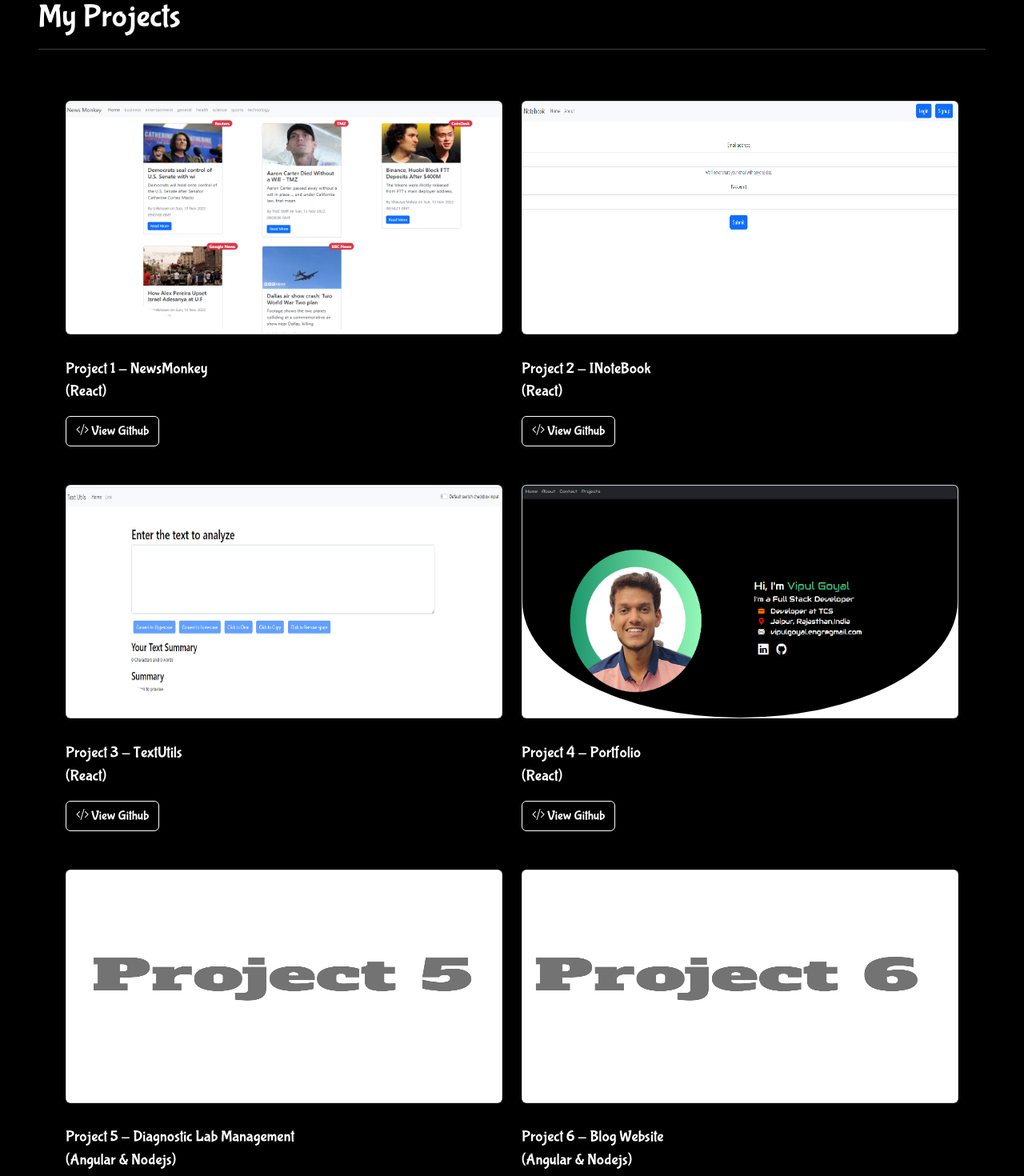
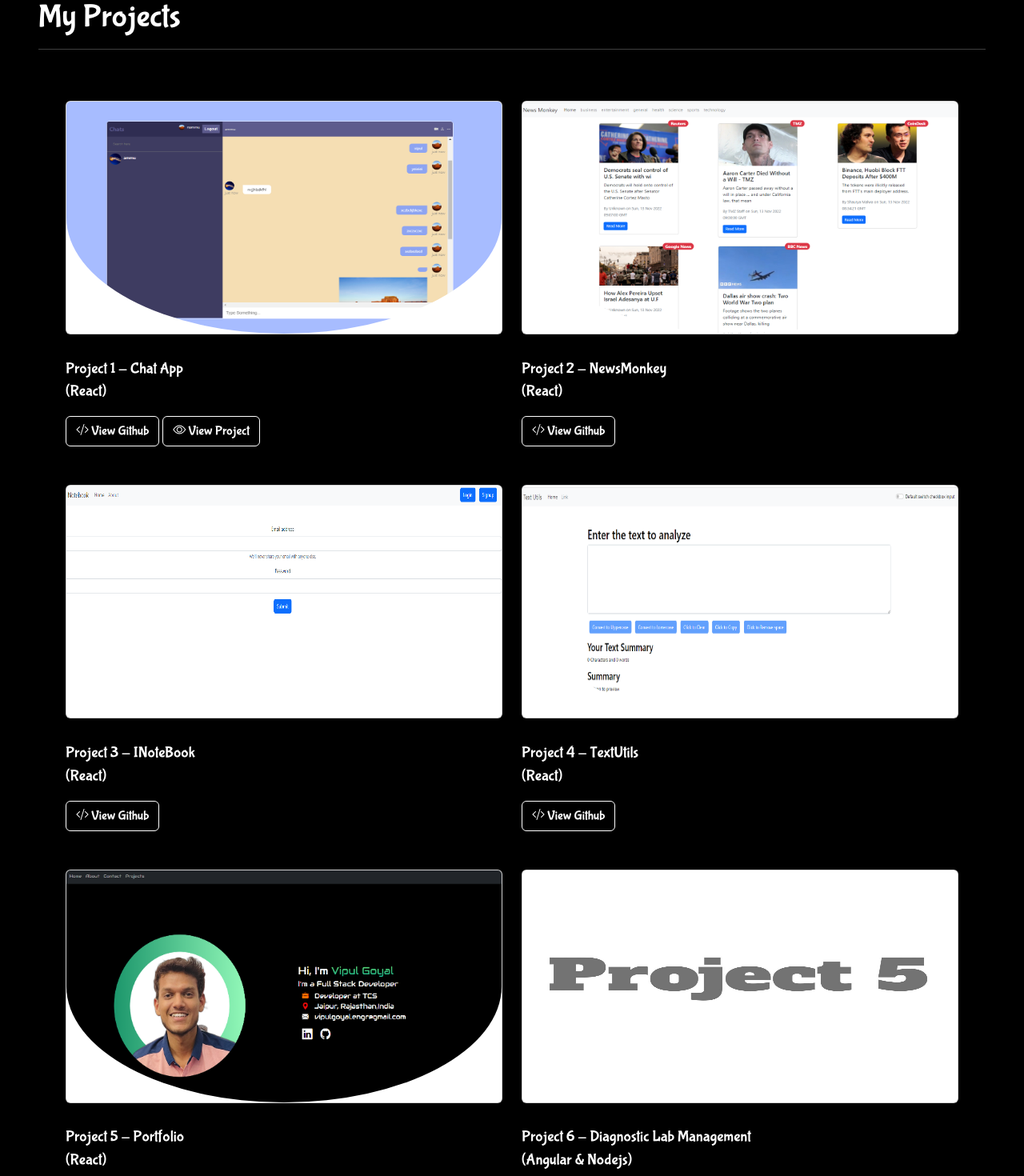
Before and after one commit to vipulgoyalengr/Portfolio, a React (Create React App) app: page /#/projects in a window 1280 px wide. Shown: the part 80-1550 px from the top of the page at 80% size. Built offline with nearby package versions, Linux system fonts and the light colour scheme.

Commit message:
Updated commit

```diff
--- a/src/components/Projects.js
+++ b/src/components/Projects.js
@@ -5,7 +5,7 @@ import project3 from '../components/pr2.png'
 import project4 from '../components/pr3.png'
 import project5 from '../components/pr4.jpg'
 import project6 from '../components/pr5.jpg'
-
+import project7 from '../components/pr4.png'
 const Projects = () => {
   return (
     <>
@@ -15,16 +15,30 @@ const Projects = () => {
         <div className='row '>
         <div className='col-md-6 my-3'>
         <div className="card" >
+        <img src={project7} className="card-img-top" alt="Portfolio Projects" style={{height:"290px",width:"100%"}}/>
+
+
+</div>
+<br/>
+<span>Project 1 - Chat App</span>
+<p>(React)</p>
+<a href="https://github.com/vipulgoyalengr/Chat-App.git" target="_blank" > <button type="button" class="btn " style={{color:"white",borderColor:"white"}}> <i class="bi bi-code-slash"></i> View Github</button></a>
+<a href="https://chat-14bec.firebaseapp.com/" target="_blank" > <button type="button" class="btn " style={{color:"white",borderColor:"white"}}> <i class="bi bi-eye"></i> View Project</button></a>
+
+        </div>
+        <div className='col-md-6 my-3'>
+        <div className="card" >
         <img src={project1} className="card-img-top" alt="Portfolio Projects" style={{height:"290px",width:"100%"}}/>
 
 
 </div>
 <br/>
-<span>Project 1 - NewsMonkey</span>
+<span>Project 2 - NewsMonkey</span>
 <p>(React)</p>
 <a href="https://github.com/vipulgoyalengr/NewsMonkey.git" target="_blank" > <button type="button" class="btn " style={{color:"white",borderColor:"white"}}> <i class="bi bi-code-slash"></i> View Github</button></a>
         </div>
-
+        </div>
+        <div className='row my-3'>
         <div className='col-md-6 my-3'>
         <div className="card" >
         <img src={project2} className="card-img-top" alt="Portfolio Projects" style={{height:"290px",width:"100%"}}/>
@@ -33,14 +47,14 @@ const Projects = () => {
 </div>
 <br/>
 
-<span>Project 2 - INoteBook</span>
+<span>Project 3 - INoteBook</span>
 <p>(React)</p>
 <a href="https://github.com/vipulgoyalengr/INotebook.git" target="_blank" > <button type="button" class="btn " style={{color:"white",borderColor:"white"}}> <i class="bi bi-code-slash"></i> View Github</button></a>
 
         </div>
-        </div>
 
-        <div className='row my-3'>
+
+
         <div className='col-md-6 my-3'>
         <div className="card" >
         <img src={project3} className="card-img-top" alt="Portfolio Projects"style={{height:"290px",width:"100%"}}/>
@@ -49,12 +63,13 @@ const Projects = () => {
 </div>
 <br/>
 
-<span>Project 3 - TextUtils</span>
+<span>Project 4 - TextUtils</span>
 <p>(React)</p>
 <a href="https://github.com/vipulgoyalengr/TextUtils.git" target="_blank" > <button type="button" class="btn " style={{color:"white",borderColor:"white"}}> <i class="bi bi-code-slash"></i> View Github</button></a>
 
         </div>
-
+        </div>
+        <div className='row my-3'>
         <div className='col-md-6 my-3'>
         <div className="card" >
         <img src={project4} className="card-img-top" alt="Portfolio Projects"style={{height:"290px",width:"100%"}}/>
@@ -63,13 +78,13 @@ const Projects = () => {
 </div>
 <br/>
 
-<span>Project 4 - Portfolio</span>
+<span>Project 5 - Portfolio</span>
 <p>(React)</p>
 <a href="https://github.com/vipulgoyalengr/Portfolio.git" target="_blank" > <button type="button" class="btn " style={{color:"white",borderColor:"white"}}> <i class="bi bi-code-slash"></i> View Github</button></a>
 
         </div>
-        </div>
-        <div className='row my-3'>
+
+
         <div className='col-md-6 my-3'>
         <div className="card" >
         <img src={project5} className="card-img-top" alt="Portfolio Projects"style={{height:"290px",width:"100%"}}/>
@@ -78,12 +93,13 @@ const Projects = () => {
 </div>
 <br/>
 
-<span>Project 5 - Diagnostic Lab Management</span>
+<span>Project 6 - Diagnostic Lab Management</span>
 <p>(Angular & Nodejs)</p>
 <a href="https://github.com/vipulgoyalengr/Diagnostic-Lab-Management.git" target="_blank" > <button type="button" class="btn " style={{color:"white",borderColor:"white"}}> <i class="bi bi-code-slash"></i> View Github</button></a>
 
         </div>
-
+        </div>
+        <div className='row my-3'>
         <div className='col-md-6 my-3'>
         <div className="card" >
         <img src={project6} className="card-img-top" alt="Portfolio Projects"style={{height:"290px",width:"100%"}}/>
@@ -92,7 +108,7 @@ const Projects = () => {
 </div>
 <br/>
 
-<span>Project 6 - Blog Website</span>
+<span>Project 7 - Blog Website</span>
 <p>(Angular & Nodejs)</p>
 <a href="https://github.com/vipulgoyalengr/Blog-Website.git" target="_blank" > <button type="button" class="btn " style={{color:"white",borderColor:"white"}}> <i class="bi bi-code-slash"></i> View Github</button></a>
 
```
Also changed, not shown: src/components/pr4.png (added).
